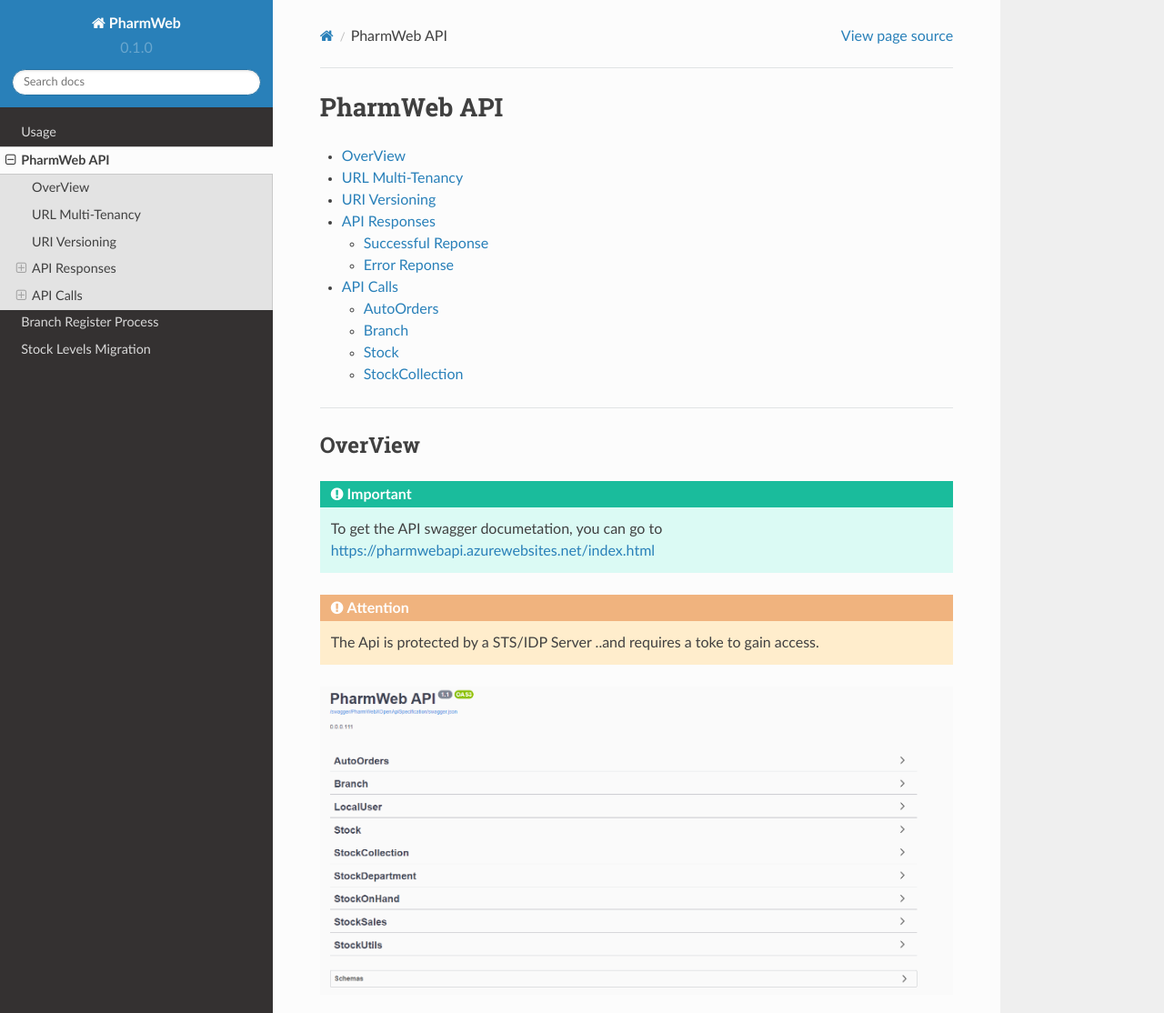
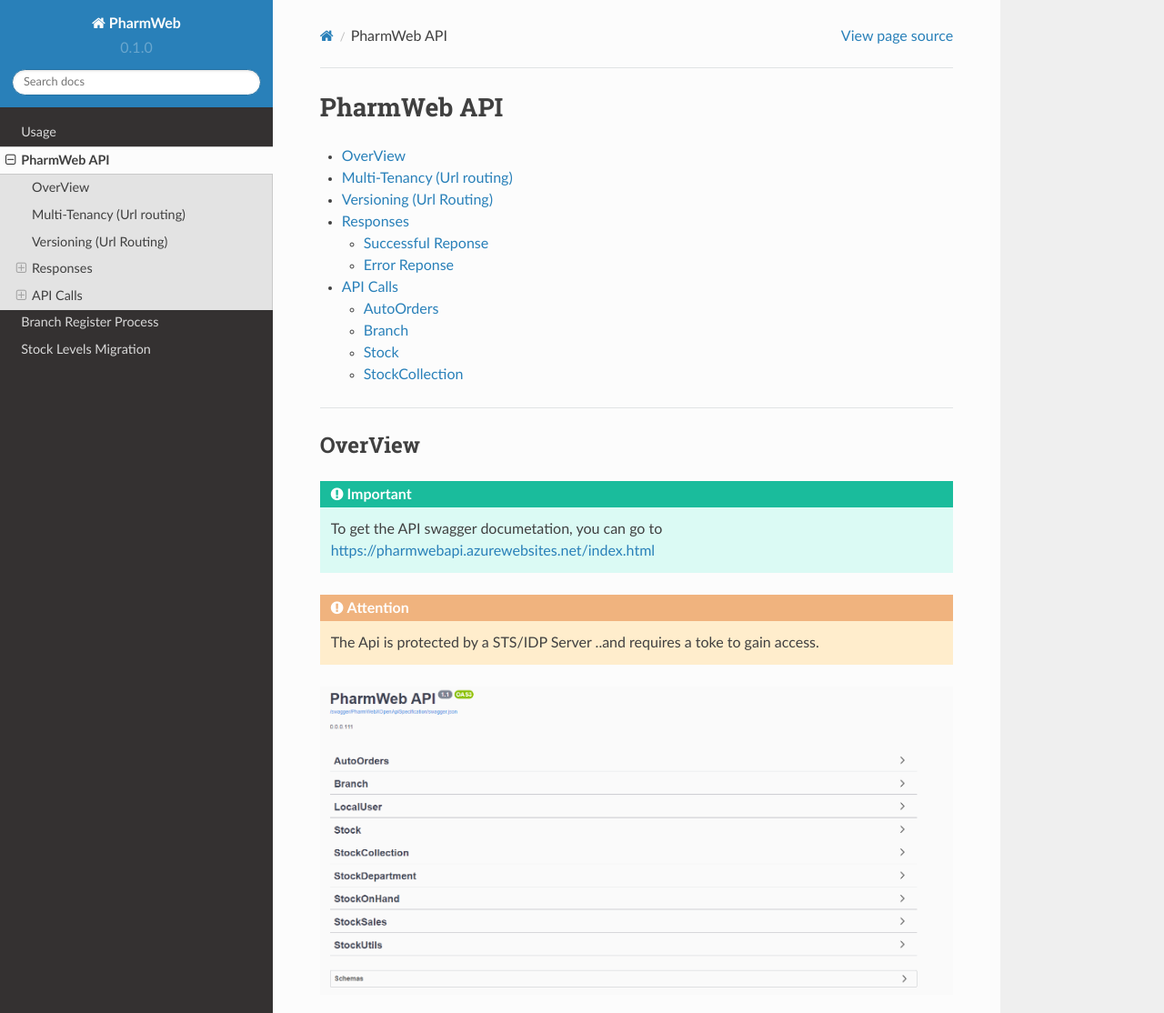
Before and after one commit to Torrafuzar/PharmWebAPI, a Sphinx documentation site: the page built from docs/source/api.rst, in a window 1280 px wide and 1400 px high, cut to the strip 0-1114 px from the top of the window. Shown: the whole strip at 91% size. Built offline with Sphinx 7.4.7 and the Read the Docs theme 2.0.0, drawn with Linux system fonts in a browser that asks for light colours; some of the changed text lies outside the part shown.

```diff
--- a/docs/source/api.rst
+++ b/docs/source/api.rst
@@ -34,7 +34,7 @@ OverView
 
 --------------------------------------------------------------------------------------------------------------------------------------------
 
-URL Multi-Tenancy
+Multi-Tenancy (Url routing)
 -----------------
 Multi-tenancy architecture helps us to share the resources cost-efficiently and securely in cloud environments where the single instance of the software runs on a server and serves multiple tenants. In which statelessness plays a major role in scaling for millions of concurrent users. Statelessness means that every Http request(API) happens in complete isolation. When the client makes an Http request, it includes all the information necessary for the server to fulfill that request.
 
@@ -48,11 +48,13 @@ Our Leganvy progarm Winscripts folloes the Single-tenant pattern, while the API
 
 --------------------------------------------------------------------------------------------------------------------------------------------
 
-URI Versioning
+Versioning (Url Routing)
 --------------
 To manage this complexity, version your API. Versioning helps us to iterate faster when the needed changes are identified in the APIs.
 
 Using the URI is the most straightforward approach (and most commonly used as well) though it does violate the principle that a URI should refer to a unique resource. You are also guaranteed to break client integration when a version is updated.
+
+Versining get routed by url path ``v{version}``
 
 The version need not be numeric, nor specified using the “v[x]” syntax.
 
@@ -60,7 +62,7 @@ The version need not be numeric, nor specified using the “v[x]” syntax.
 
 --------------------------------------------------------------------------------------------------------------------------------------------
 
-API Responses
+Responses
 -------------
 
 Successful Reponse
```
